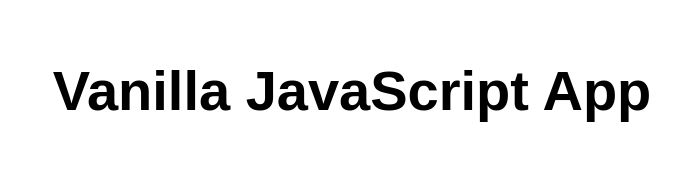
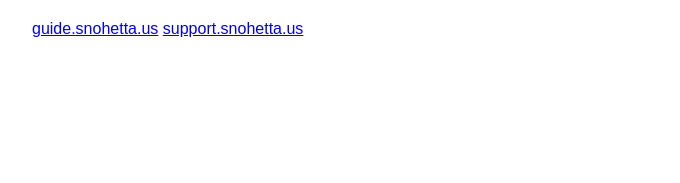
Before and after one commit to snohettaus/home-page, a website: page src/index.html in a window 1280 px wide. Shown: the whole page, without its empty margins (288-968 px from the left). Drawn offline with Linux system fonts and the light colour scheme.

Commit message:
add links

```diff
--- a/src/index.html
+++ b/src/index.html
@@ -5,12 +5,13 @@
   <meta charset="UTF-8">
   <meta name="viewport" content="width=device-width, initial-scale=1.0">
   <link rel="stylesheet" href="styles.css">
-  <title>Vanilla JavaScript App</title>
+  <title>Snohetta US</title>
 </head>
 
 <body>
   <main>
-    <h1>Vanilla JavaScript App</h1>
+    <a href="https://guide.snohetta.us">guide.snohetta.us</a>
+    <a href="https://support.snohetta.us">support.snohetta.us</a>
   </main>
 </body>
 
```
